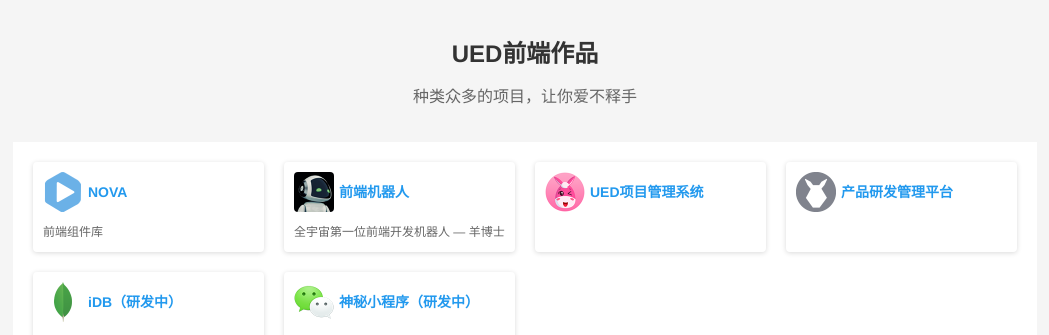
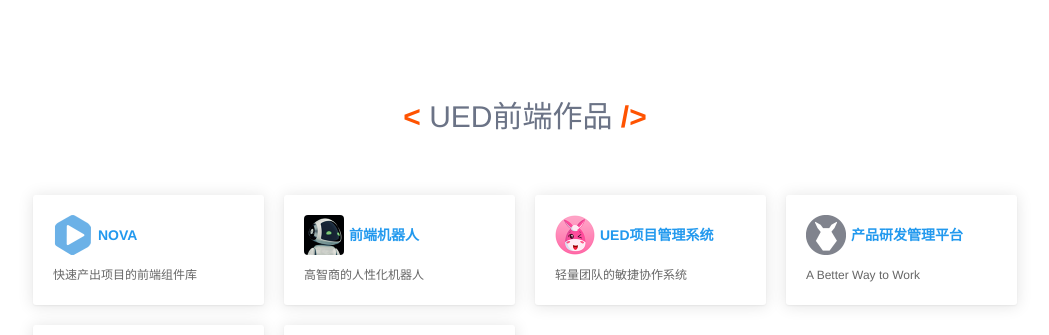
Before and after one commit to LVMM-PC/nav, a website: page app/index.html in a window 1280 px wide. Shown: the top 335 px of the page, without its empty margins (115-1164 px from the left). Drawn offline with Linux system fonts and the light colour scheme.

Commit message:
update1019

```diff
--- a/app/index.html
+++ b/app/index.html
@@ -12,8 +12,8 @@
 <div class="everything">
 
     <div class="header">
-        <h2>UED前端作品</h2>
-        <p>种类众多的项目，让你爱不释手</p>
+        <h2><span class="logo-i">&lt;</span> UED前端作品 <span class="logo-i">/&gt;</span></h2>
+        <p></p>
     </div>
     <div class="main">
         <div class="list">
@@ -25,7 +25,7 @@
                     </div>
                 </div>
                 <div class="info">
-                    前端组件库
+                    快速产出项目的前端组件库
                 </div>
             </a>
             <a href="https://www.fedrobots.com/" target="_blank" class="item">
@@ -36,7 +36,7 @@
                     </div>
                 </div>
                 <div class="info">
-                    全宇宙第一位前端开发机器人 — 羊博士
+                    高智商的人性化机器人
                 </div>
             </a>
             <a href="http://10.112.3.141/pm/" target="_blank" class="item">
@@ -47,7 +47,7 @@
                     </div>
                 </div>
                 <div class="info">
-
+                    轻量团队的敏捷协作系统
                 </div>
             </a>
             <a href="management/" target="_blank" class="item">
@@ -58,7 +58,7 @@
                     </div>
                 </div>
                 <div class="info">
-
+                    A Better Way to Work
                 </div>
             </a>
 
--- a/app/scss/hosts.scss
+++ b/app/scss/hosts.scss
@@ -263,7 +263,6 @@
   align-items: center;
   flex-direction: column;
   height: 200px;
-  background-color: #f5f5f5;
   p {
     line-height: 40px;
     em {
--- a/app/scss/management.scss
+++ b/app/scss/management.scss
@@ -5,7 +5,6 @@
  */
 body {
   color: #333333;
-  background-color: #f5f5f5;
   font-family: "Helvetica Neue", "Arial", "PingFang SC", "Microsoft Yahei", "SimSun", sans-serif;
 }
 
```
Also changed, not shown: app/css/hosts.css, app/css/management.css, app/css/nav.css.
